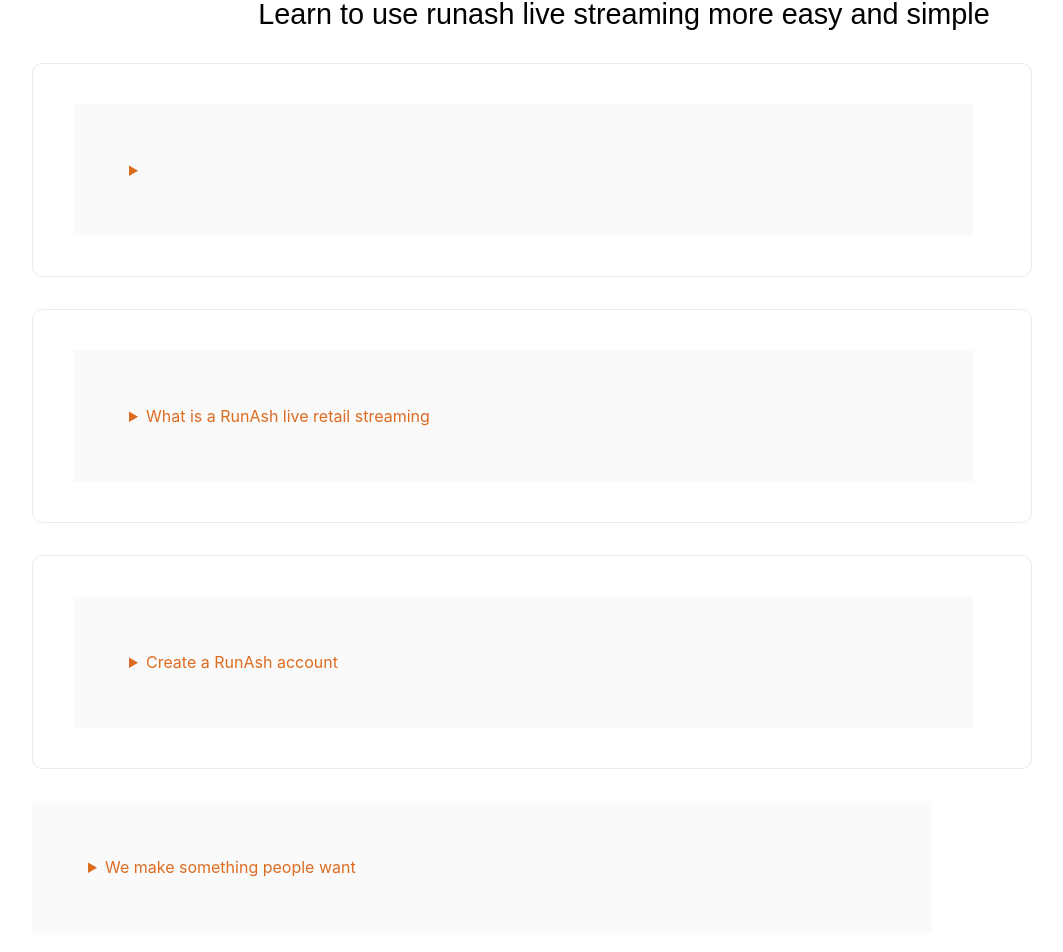
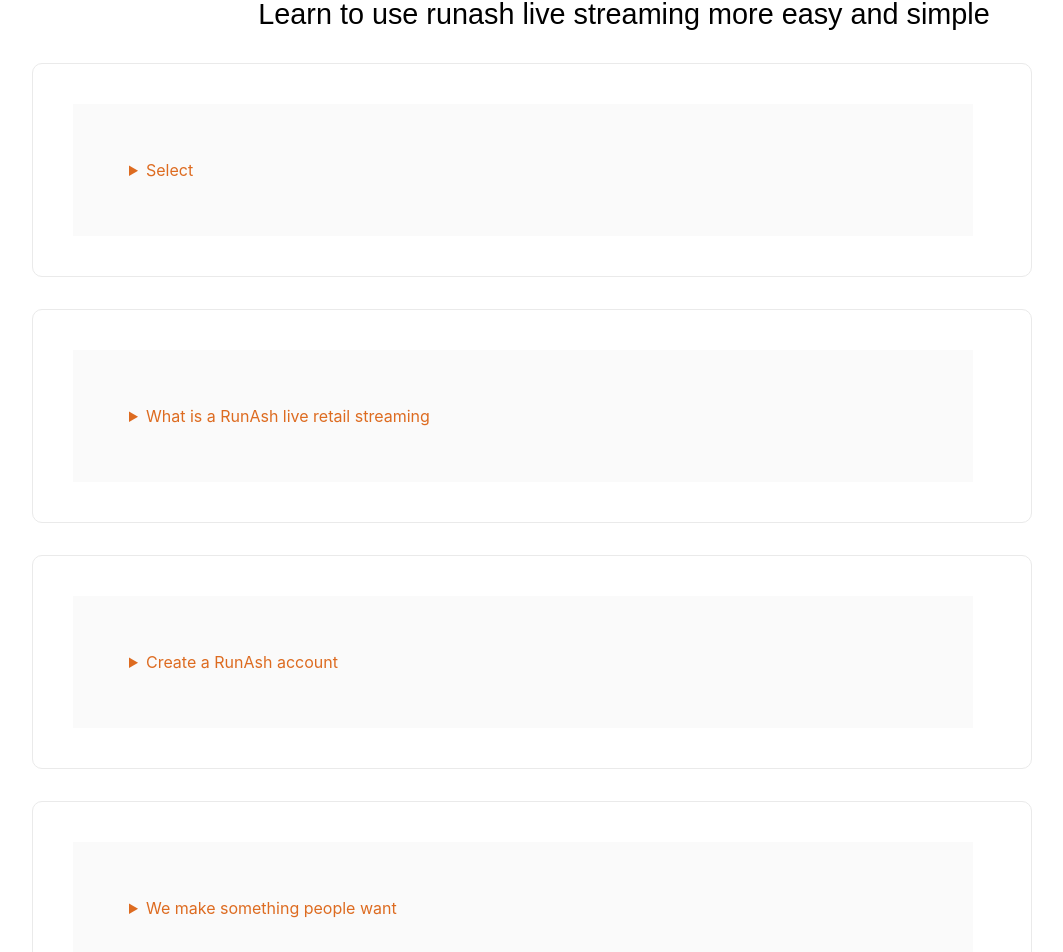
Before and after one commit to rammurmu/next, a Next.js app: page /faq in a window 1280 px wide. Shown: the part 180-1132 px from the top of the page, without its empty margins (16-1079 px from the left). Built offline with nearby package versions, Linux system fonts and the light colour scheme.

Commit message:
Update faq.js

```diff
--- a/pages/faq.js
+++ b/pages/faq.js
@@ -11,9 +11,9 @@ export default function Faq() {
         </div>
         <div className={styles.card}>
         <details>
-          <summary></summary>
+          <summary>Select</summary>
           <br />
-        <option><a href="https://">Select</a></option>
+        <option><a href="https://">Influencers</a></option>
          <br />
         <option>Selling</option>
          <br />
@@ -32,7 +32,7 @@ export default function Faq() {
                      <p className={styles.description}>We make something people want</p>
          </details>
          </div>
-         <div className={styles.caed}>
+         <div className={styles.card}>
          <details>
             <summary>We make something people want</summary>
                     <p className={styles.description}> We make something people want</p>
```
